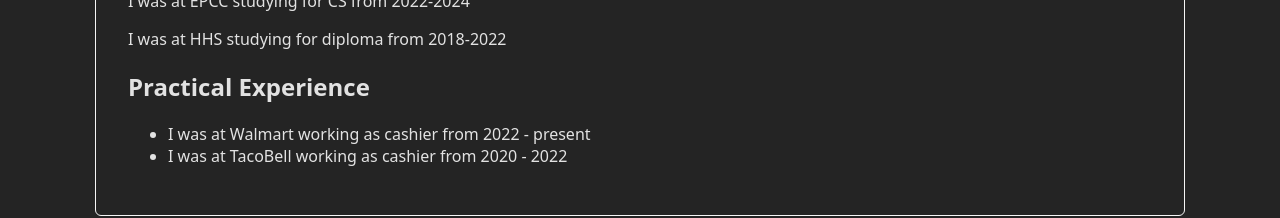
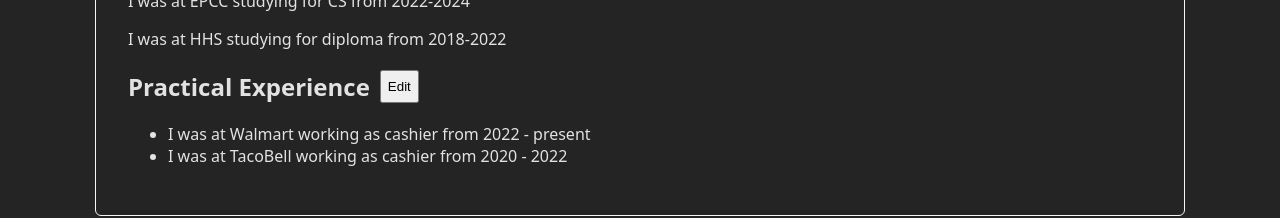
Before and after one commit to DogGotSwag/cvApplication, a React (Vite) app: page / in a window 1280 px wide. Shown: the part 276-494 px from the top of the page. Built offline with nearby package versions, Linux system fonts and the light colour scheme.

Commit message:
add edit button to Experience component header
with some minor css so it looks somewhat decent, not looking to
make something pretty

```diff
--- a/src/App.css
+++ b/src/App.css
@@ -9,3 +9,12 @@
 
   margin-top: 30px;
 }
+
+h2 {
+  display: flex;
+  gap: 10px;
+}
+
+button{
+  cursor: pointer;
+}
--- a/src/App.jsx
+++ b/src/App.jsx
@@ -15,7 +15,9 @@
 
   return (
     <div>
-      <h2>{title} Experience</h2>
+      <h2>{title} Experience
+          <button>Edit</button>
+      </h2>
       <ul>
       {items.map(curr => {
         return <li>{"I was at "+curr.where+" working as "+curr.title+" from "+curr.start+" - "+curr.end}</li>
```
